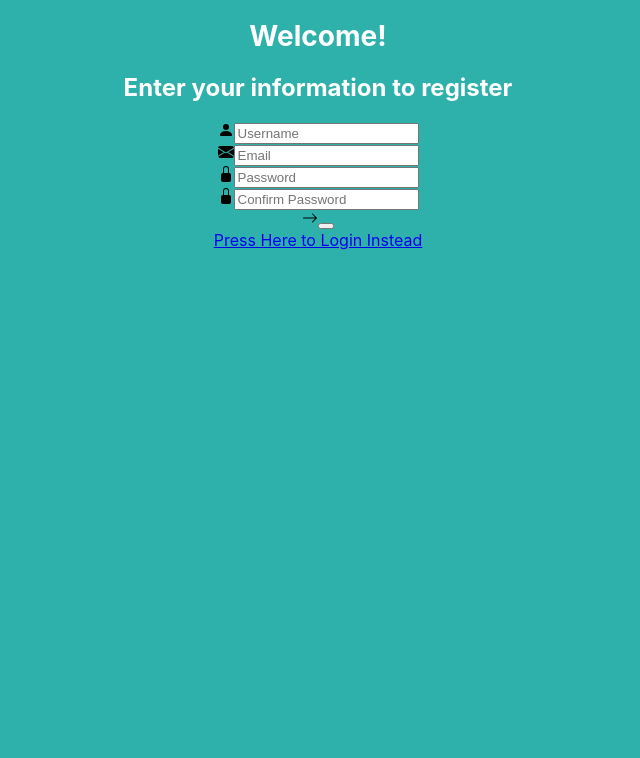
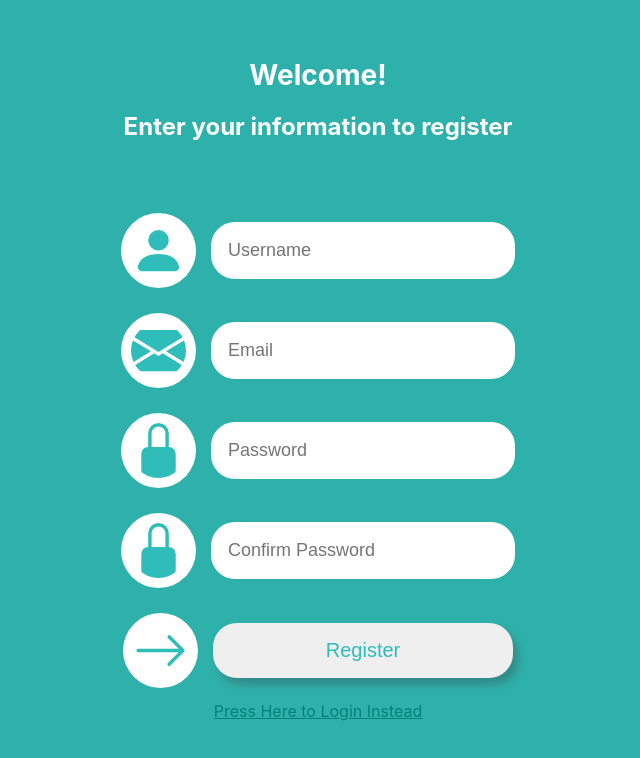
Before and after one commit to DanGraham23/react-chat-application, a React (Create React App) app in the folder web-chat-app/client/: page /register in a window 1280 px wide. Shown: the top 758 px of the page, without its empty margins (322-962 px from the left). Built offline with nearby package versions, Linux system fonts and the light colour scheme.

Commit message:
style register page

```diff
--- a/web-chat-app/client/src/index.css
+++ b/web-chat-app/client/src/index.css
@@ -5,14 +5,13 @@ body {
     sans-serif;
   -webkit-font-smoothing: antialiased;
   -moz-osx-font-smoothing: grayscale;
-  background-color: #2eb1ab;
+
 }
 
 code {
   font-family: source-code-pro, Menlo, Monaco, Consolas, 'Courier New',
     monospace;
 }
-
 
 h1 {
   font-size: 28px;
@@ -24,6 +23,67 @@ h2 {
   color: white
 }
 
+.App{
+  background-color: #2eb1ab;
+  height: 100vh;
+  display: flex;
+  justify-content: center;
+  align-items: center;
+}
+
 .register-container{
   text-align: center;
 }
+
+.register-form{
+  display: flex;
+  flex-direction: column;
+  width: 500px;
+  height: 600px;
+  align-items: center;
+  justify-content: center;
+}
+
+.form-row{
+  display: flex;
+  gap: 15px;
+  width: inherit;
+  height: 100px;
+  align-items: center;
+  justify-content: center;
+}
+
+.form-input{
+  width: 60%;
+  height: 55px;
+  text-indent: 15px;
+  border-radius: 24px;
+  border: none;
+  font-size: 18px;
+  outline: none;
+}
+
+.form-icon{
+  color: #2ebdb9;
+  width: 55px;
+  height: 55px;
+  padding: 10px;
+  background-color: white;
+  border-radius: 100%;
+}
+
+.form-btn{
+  color: #2ebdb9;
+  font-size: 20px;
+  filter: drop-shadow(5px 7px 4px #328a87);
+  text-indent: 0px;
+}
+
+.form-btn:hover{
+  background-color: #018278;
+  color: white;
+}
+
+.form-footer{
+  color: #018278;
+}
--- a/web-chat-app/client/src/pages/Register.jsx
+++ b/web-chat-app/client/src/pages/Register.jsx
@@ -19,8 +19,8 @@ export default function Register(){
             <h1>Welcome!</h1>
             <h2>Enter your information to register</h2>
             <form className="register-form">
-                <div className="form-input">
-                    <BsFillPersonFill/>
+                <div className="form-row">
+                    <BsFillPersonFill className="form-icon"/>
                     <input
                     className="form-input"
                     type="text"
@@ -29,8 +29,8 @@ export default function Register(){
                     onChange={handleChange}
                     />
                 </div>
-                <div className="form-input">
-                    <BsEnvelopeFill/>
+                <div className="form-row">
+                    <BsEnvelopeFill className="form-icon"/>
                     <input
                     className="form-input"
                     type="text"
@@ -39,8 +39,8 @@ export default function Register(){
                     onChange={handleChange}
                     />
                 </div>
-                <div className="form-input">
-                    <BsLockFill/>
+                <div className="form-row">
+                    <BsLockFill className="form-icon"/>
                     <input
                     className="form-input"
                     type="password"
@@ -49,8 +49,8 @@ export default function Register(){
                     onChange={handleChange}
                     />
                 </div>
-                <div className="form-input">
-                    <BsLockFill/>
+                <div className="form-row">
+                    <BsLockFill className="form-icon"/>
                     <input
                     className="form-input"
                     type="password"
@@ -59,15 +59,15 @@ export default function Register(){
                     onChange={handleChange}
                     />
                 </div>
-                <div className="form-input">
-                    <BsArrowRight/>
+                <div className="form-row">
+                    <BsArrowRight className="form-icon"/>
                     <button
                     className="form-btn form-input"
                     type="submit"
                     placeholder="Confirm Password"
-                    ></button>
+                    >Register</button>
                 </div>
-                <span><Link to="/login">Press Here to Login Instead</Link></span>
+                <span ><Link className="form-footer" to="/login">Press Here to Login Instead</Link></span>
             </form>
         </div>
     )
```
